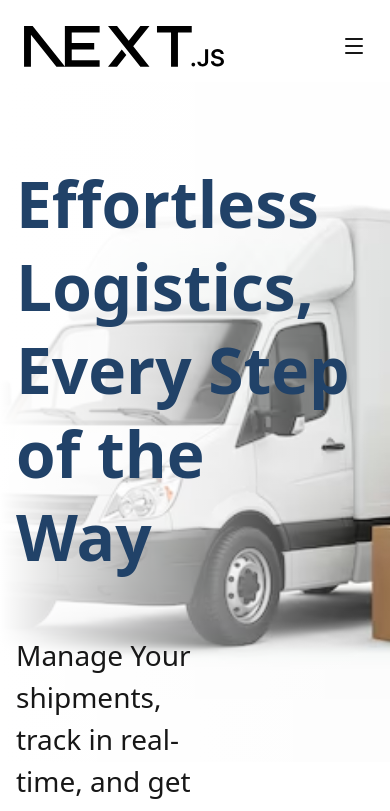
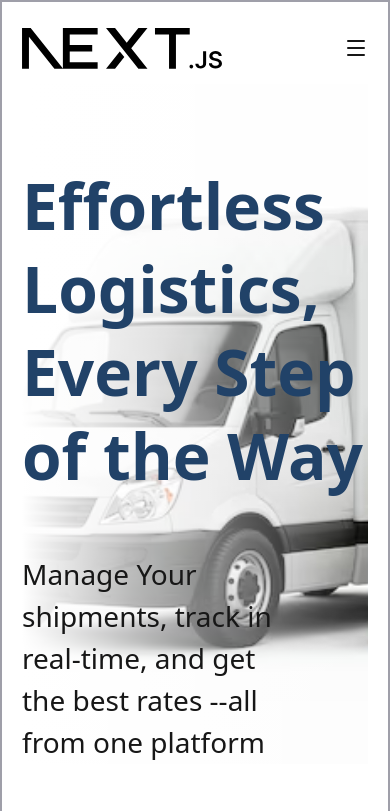
Before and after one commit to PouryaSoleimani/NEXT__JS__BOOTCAMP, a Next.js app: page /advanced-css in a window 390 px wide. Shown: the top 811 px of the page. Built offline with nearby package versions, Linux system fonts and the light colour scheme.

Commit message:
ADVANCED___CSS

```diff
--- a/app/advanced-css/page.tsx
+++ b/app/advanced-css/page.tsx
@@ -3,8 +3,8 @@ import Image from "next/image";
 
 const AdvancedCssPage = () => {
    return (
-      <section>
-         <header className="wrapper">
+      <section className="container border-2 border-zinc-400 mx-auto">
+         <header className="">
             <div className="logo">
                <Image
                   src={"/next.svg"}
--- a/styles/hero-2.css
+++ b/styles/hero-2.css
@@ -41,12 +41,12 @@
       min-block-size: 40rem;
 
       padding-block: 5rem;
-      padding-inline-start: max(1rem, ((100% - 70rem) / 2));
+      /* padding-inline-start: max(1rem, ((100% - 70rem) / 2)); */
 
       h1 {
          color: var(--primary);
 
-         max-inline-size: 90%;
+         max-inline-size: 38%;
 
          font-size: clamp(4rem, 2rem, 1rem);
          font-weight: 800;
@@ -55,7 +55,7 @@
       }
 
       p {
-         max-inline-size: 54%;
+         max-inline-size: 37%;
 
          font-size: 1.75rem;
          font-weight: 400;
@@ -103,3 +103,17 @@
       }
    }
 }
+
+@media (max-width: 640px) {
+   .hero {
+      .hero-content {
+         h1 {
+            max-width: 100%;
+         }
+
+         p {
+            max-inline-size: 80%;
+         }
+      }
+   }
+}
```
